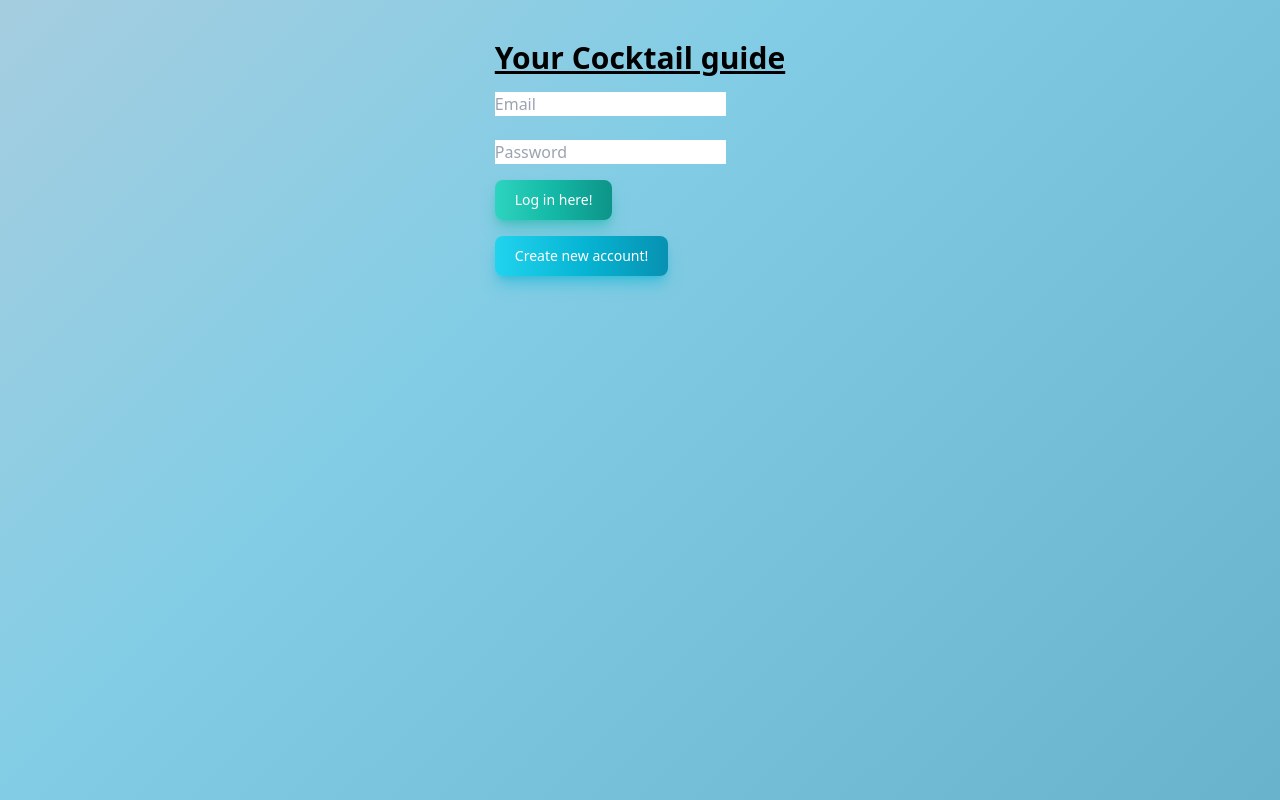
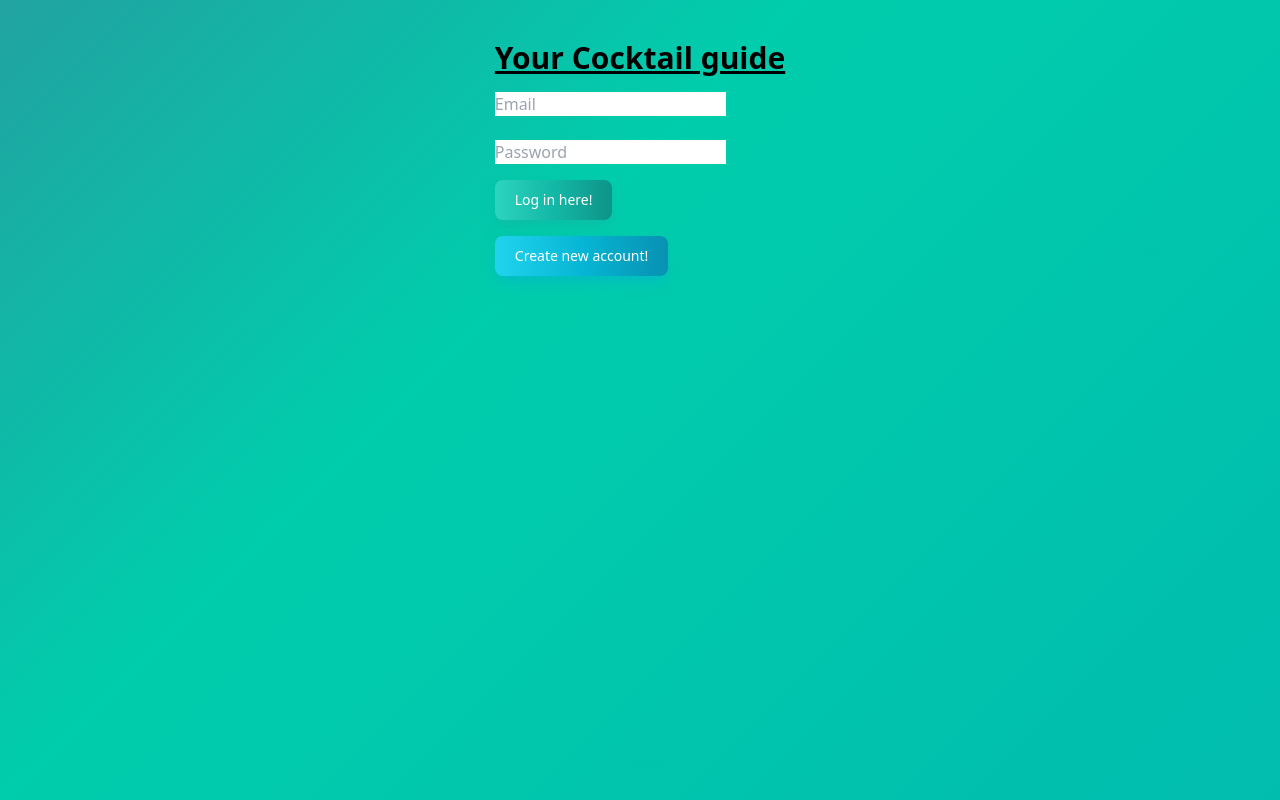
Before and after one commit to WeiLong006/Cocktails, an Angular app in the folder Cocktail/: page /admin in a window 1280 px wide. Built offline with nearby package versions, Linux system fonts and the light colour scheme.

Commit message:
Working edition

```diff
--- a/Cocktail/src/styles.css
+++ b/Cocktail/src/styles.css
@@ -4,7 +4,7 @@
 @tailwind utilities;
 
 body {
-  background: linear-gradient(-45deg, #4b94b0, #82cde5, #fecdd3, #fb7185);
+  background: linear-gradient(-45deg, #02aab0, #00cdac, #753a88, #cc2b5e);
   background-size: 400% 400%;
   animation: gradient 15s ease infinite;
   height: 100vh;
@@ -44,7 +44,7 @@ body {
   border-radius: 5px;
   cursor: pointer;
   box-shadow: 0 10px 40px 2px rgba(0, 0, 0, 0.4);
-  background: #000;
+  background: #fc0000;
   transform-origin: center center 0px;
   transition: all 0.5s ease-out;
   animation-name: animate;
```
